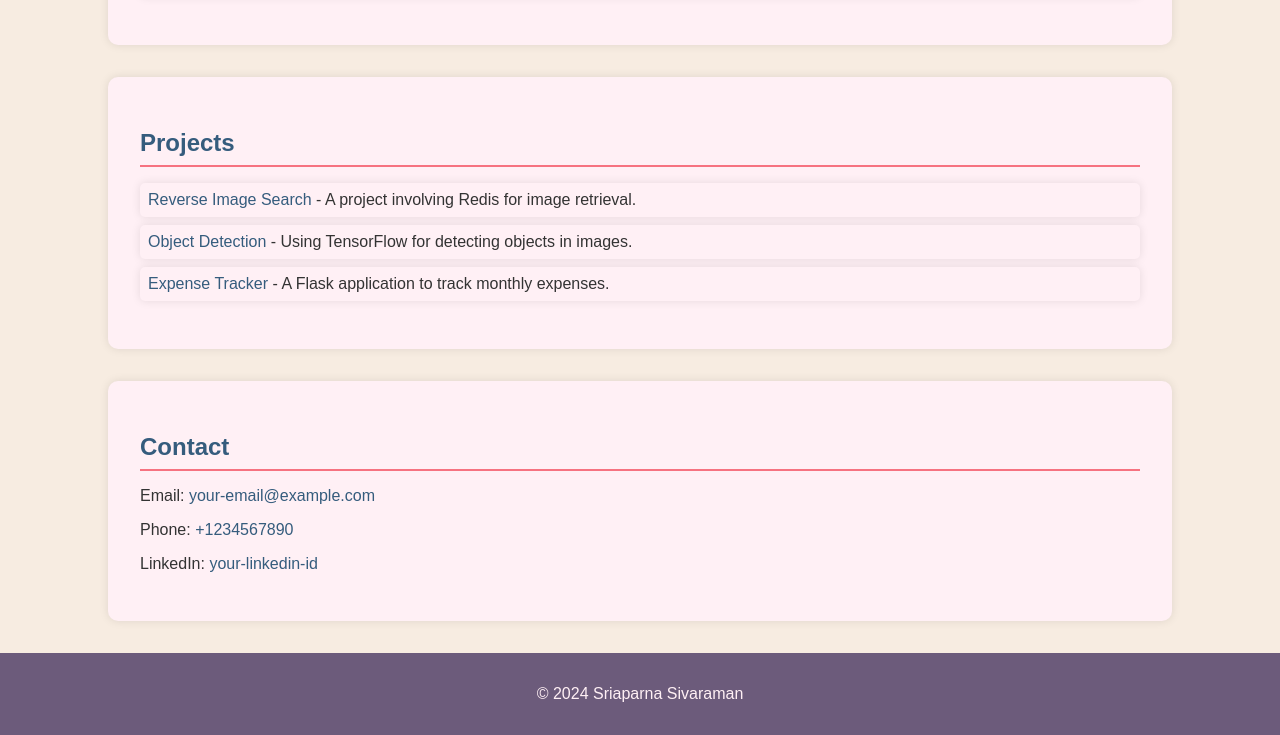
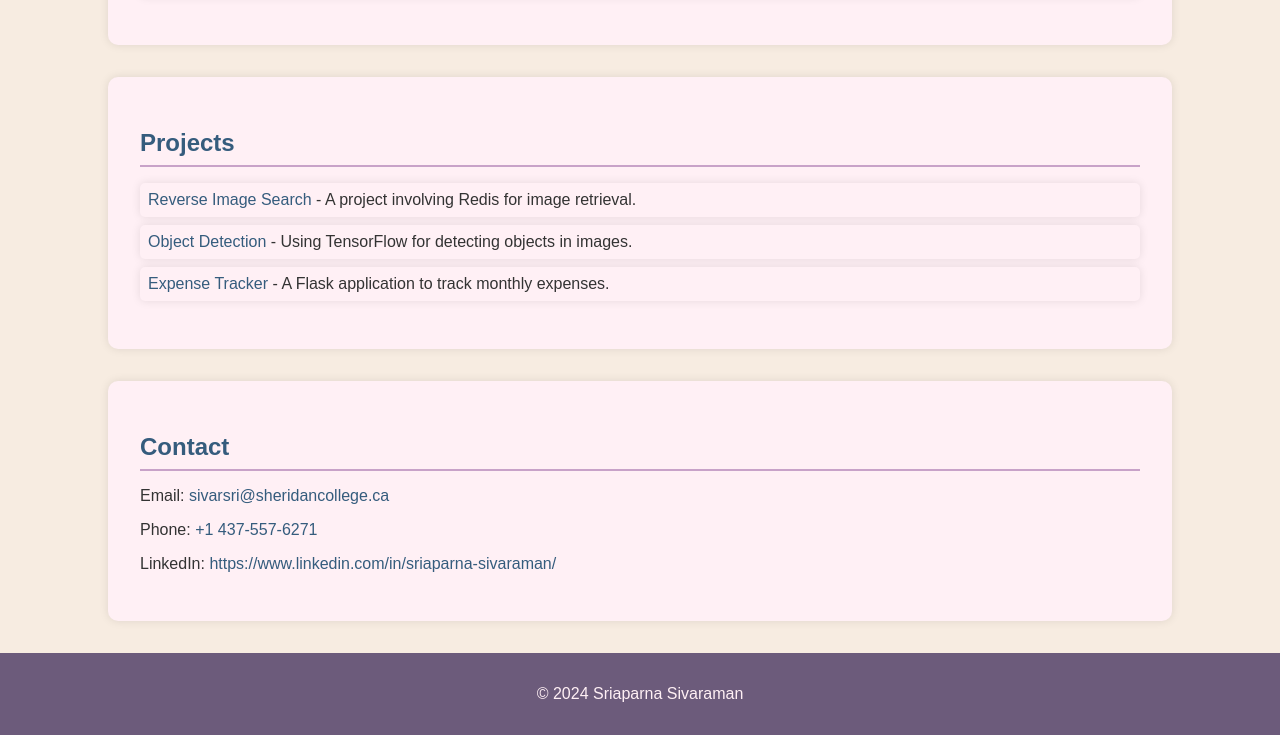
Before and after one commit to Sriaparna/Sriaparna.github.io, a plain HTML site: page index.html in a window 1280 px wide. Shown: the part 1199-1934 px from the top of the page. Drawn offline with Linux system fonts and the light colour scheme.

```diff
--- a/index.html
+++ b/index.html
@@ -49,9 +49,9 @@
     </section>
     <section id="contact" class="container">
         <h2>Contact</h2>
-        <p>Email: <a href="mailto:your-email@example.com">your-email@example.com</a></p>
-        <p>Phone: <a href="tel:+1234567890">+1234567890</a></p>
-        <p>LinkedIn: <a href="https://www.linkedin.com/in/your-linkedin-id" target="_blank">your-linkedin-id</a></p>
+        <p>Email: <a href="mailto:your-email@example.com">sivarsri@sheridancollege.ca</a></p>
+        <p>Phone: <a href="tel:+1234567890">+1 437-557-6271</a></p>
+        <p>LinkedIn: <a href="https://www.linkedin.com/in/your-linkedin-id" target="_blank">https://www.linkedin.com/in/sriaparna-sivaraman/</a></p>
     </section>
     <footer>
         <p>&copy; 2024 Sriaparna Sivaraman</p>
--- a/style.css
+++ b/style.css
@@ -36,7 +36,7 @@ nav ul li a {
 }
 
 nav ul li a:hover {
-    color: #F8B195; /* Pastel pink */
+    color: #C8A2C8; /* Pastel lavender */
 }
 
 header {
@@ -72,7 +72,7 @@ header img {
 
 section h2 {
     color: #355C7D; /* Pastel blue */
-    border-bottom: 2px solid #F67280; /* Pastel red */
+    border-bottom: 2px solid #C8A2C8; /* Pastel lavender */
     padding-bottom: 0.5rem;
     margin-bottom: 1rem;
 }
@@ -96,7 +96,7 @@ ul li a {
 }
 
 ul li a:hover {
-    color: #F67280; /* Pastel red */
+    color: #C8A2C8; /* Pastel lavender */
 }
 
 footer {
@@ -116,5 +116,5 @@ footer {
 }
 
 #contact p a:hover {
-    color: #F67280; /* Pastel red */
+    color: #C8A2C8; /* Pastel lavender */
 }
```
